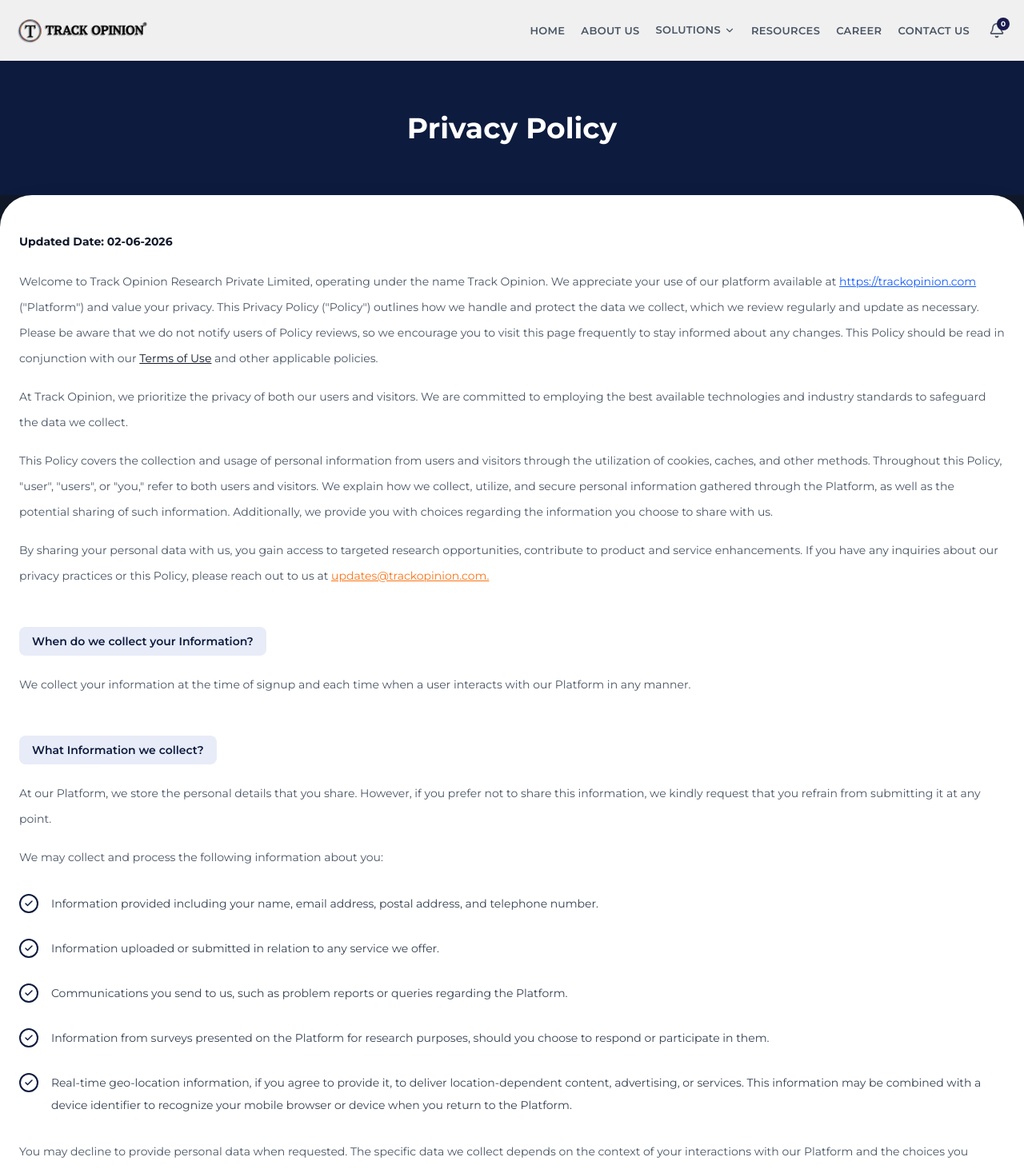
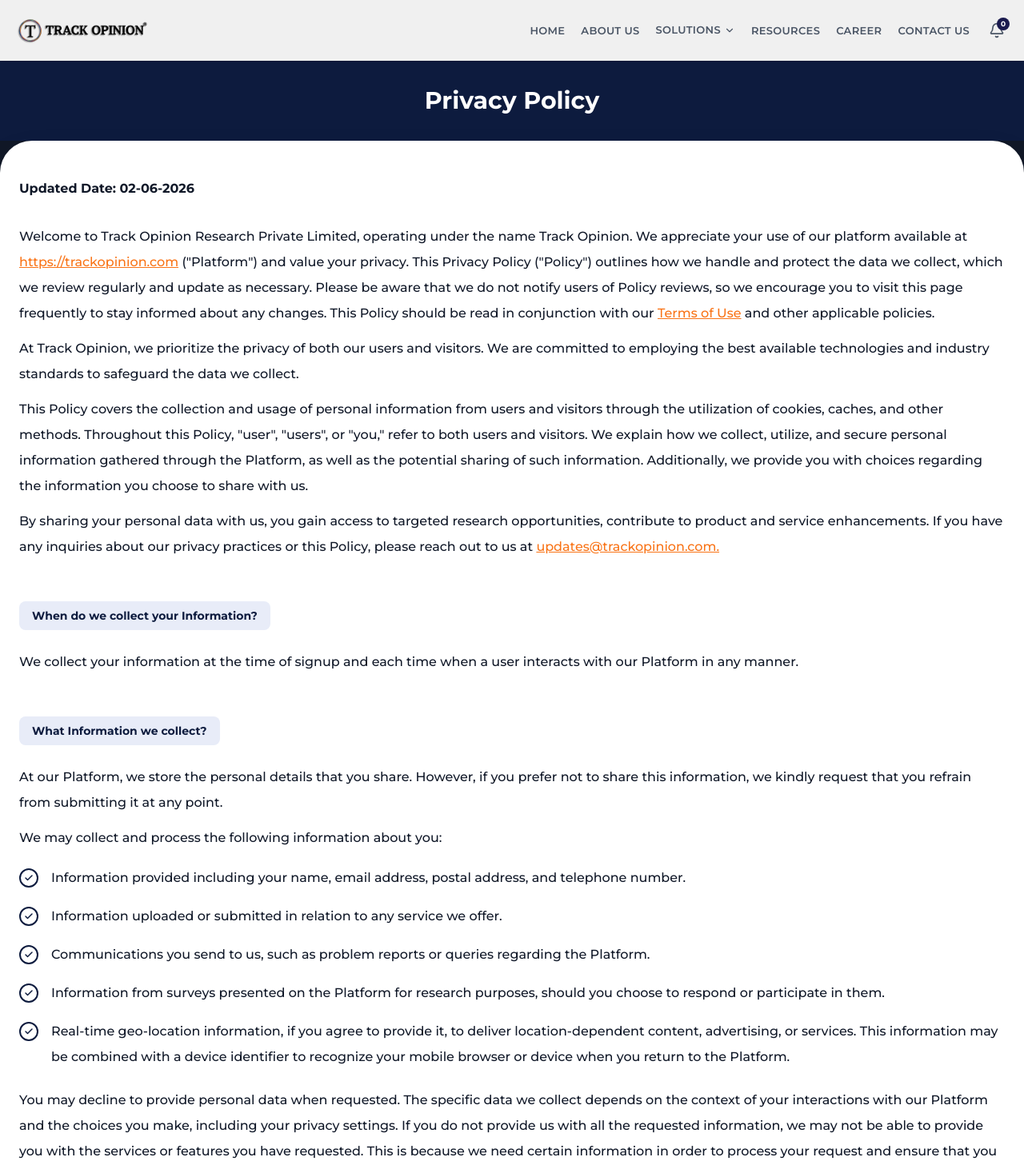
Before and after one commit to Purelydesigns/Trackopinion, a Next.js app: page /privacy in a window 1280 px wide. Shown: the top 1462 px of the page at 80% size. Built offline with nearby package versions, Linux system fonts and the light colour scheme.

Commit message:
[Privacy, Terms]

```diff
--- a/src/app/privacy/page.tsx
+++ b/src/app/privacy/page.tsx
@@ -12,23 +12,23 @@
 /* ── Reusable components ── */
 function SectionBadge({ text }: { text: string }) {
   return (
-    <div className="inline-block bg-[#e8ecf8] text-primary text-sm font-semibold px-4 py-2 rounded-lg mb-5 mt-8">
+    <div className="inline-block bg-[#e8ecf8] text-primary text-sm font-bold px-4 py-2 rounded-lg mb-6 mt-10">
       {text}
     </div>
   );
 }
 
 function Para({ children }: { children: React.ReactNode }) {
-  return <p className="text-gray-600 text-sm leading-8 mb-4">{children}</p>;
+  return <p className="text-gray-900 text-base leading-8 mb-3 font-medium">{children}</p>;
 }
 
 function CheckItem({ label, children }: { label?: string; children: React.ReactNode }) {
   return (
-    <li className="flex gap-4 items-start py-3">
-      <span className="w-6 h-6 rounded-full border-2 border-primary flex items-center justify-center shrink-0 mt-0.5">
+    <li className="flex gap-4 items-start py-1.5">
+      <span className="w-6 h-6 rounded-full border-2 border-primary flex items-center justify-center shrink-0 mt-1">
         <Check className="w-3 h-3 text-primary" strokeWidth={3} />
       </span>
-      <span className="text-gray-700 text-sm leading-7">
+      <span className="text-gray-900 text-base leading-8 font-medium">
         {label && <strong className="text-gray-900 font-bold">{label} </strong>}
         {children}
       </span>
@@ -40,9 +40,9 @@
   return (
     <main>
       {/* ── Dark navy header ── */}
-      <div className="bg-primary py-16">
+      <div className="bg-primary py-8">
         <div className="max-w-7xl mx-auto px-6 text-center">
-          <h1 className="text-3xl md:text-4xl font-bold text-white">Privacy Policy</h1>
+          <h1 className="text-2xl md:text-3xl font-bold text-white">Privacy Policy</h1>
         </div>
       </div>
 
@@ -53,13 +53,13 @@
             <div>
 
               {/* Updated date */}
-              <p className="font-bold text-gray-900 text-sm mb-6">Updated Date: 02-06-2026</p>
+              <p className="font-bold text-gray-900 text-base mb-8">Updated Date: 02-06-2026</p>
 
               {/* ── Intro ── */}
               <Para>
                 Welcome to Track Opinion Research Private Limited, operating under the name Track
                 Opinion. We appreciate your use of our platform available at{" "}
-                <Link href="https://trackopinion.com/" className="text-blue-600 underline hover:text-blue-800">
+                <Link href="https://trackopinion.com/" className="text-accent underline hover:text-orange-700">
                   https://trackopinion.com
                 </Link>{" "}
                 (&quot;Platform&quot;) and value your privacy. This Privacy Policy (&quot;Policy&quot;) outlines how
@@ -67,7 +67,7 @@
                 necessary. Please be aware that we do not notify users of Policy reviews, so we
                 encourage you to visit this page frequently to stay informed about any changes. This
                 Policy should be read in conjunction with our{" "}
-                <Link href="/terms" className="text-gray-900 underline hover:text-blue-600">
+                <Link href="/terms" className="text-accent underline hover:text-orange-700">
                   Terms of Use
                 </Link>{" "}
                 and other applicable policies.
--- a/src/app/terms/page.tsx
+++ b/src/app/terms/page.tsx
@@ -12,23 +12,23 @@
 /* ── Reusable components ── */
 function SectionBadge({ text }: { text: string }) {
   return (
-    <div className="inline-block bg-[#e8ecf8] text-primary text-sm font-semibold px-4 py-2 rounded-lg mb-5 mt-8">
+    <div className="inline-block bg-[#e8ecf8] text-primary text-sm font-bold px-4 py-2 rounded-lg mb-6 mt-10">
       {text}
     </div>
   );
 }
 
 function Para({ children }: { children: React.ReactNode }) {
-  return <p className="text-gray-600 text-sm leading-8 mb-4">{children}</p>;
+  return <p className="text-gray-900 text-base leading-8 mb-3 font-medium">{children}</p>;
 }
 
 function CheckItem({ label, children }: { label?: string; children: React.ReactNode }) {
   return (
-    <li className="flex gap-4 items-start py-3">
-      <span className="w-6 h-6 rounded-full border-2 border-primary flex items-center justify-center shrink-0 mt-0.5">
+    <li className="flex gap-4 items-start py-1.5">
+      <span className="w-6 h-6 rounded-full border-2 border-primary flex items-center justify-center shrink-0 mt-1">
         <Check className="w-3 h-3 text-primary" strokeWidth={3} />
       </span>
-      <span className="text-gray-700 text-sm leading-7">
+      <span className="text-gray-900 text-base leading-8 font-medium">
         {label && <strong className="text-gray-900 font-bold">{label} </strong>}
         {children}
       </span>
@@ -40,9 +40,9 @@
   return (
     <main>
       {/* ── Dark navy header ── */}
-      <div className="bg-primary py-16">
+      <div className="bg-primary py-8">
         <div className="max-w-7xl mx-auto px-6 text-center">
-          <h1 className="text-3xl md:text-4xl font-bold text-white">Terms of Service</h1>
+          <h1 className="text-2xl md:text-3xl font-bold text-white">Terms of Service</h1>
         </div>
       </div>
 
@@ -53,14 +53,14 @@
           <div>
 
             {/* Updated date */}
-            <p className="font-bold text-gray-900 text-sm mb-6">Updated Date: 02-06-2026</p>
+            <p className="font-bold text-gray-900 text-base mb-8">Updated Date: 02-06-2026</p>
 
             {/* Intro */}
             <Para>
               Please read the following Terms of Use carefully. Track Opinion, including its
               subsidiaries and affiliates (&quot;Track Opinion&quot;), requires that all visitors to the
               website available at{" "}
-              <Link href="https://trackopinion.com/" className="text-blue-600 underline hover:text-blue-800">
+              <Link href="https://trackopinion.com/" className="text-accent underline hover:text-orange-700">
                 https://trackopinion.com/
               </Link>{" "}
               (the &quot;Platform&quot;) adhere to the following Terms of Use. By accessing and using
```
